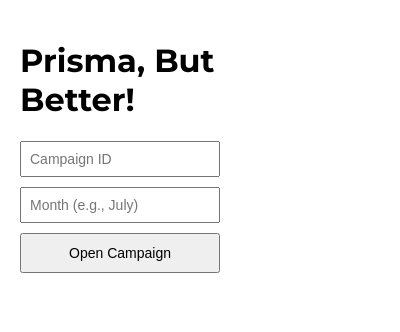
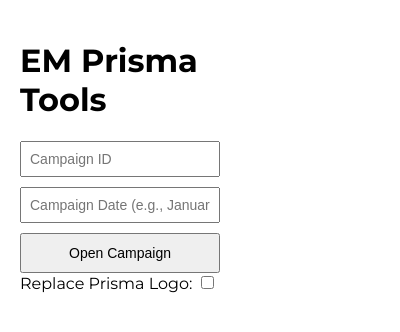
Before and after one commit to harrydbarnes/EMC-Toolshed-Extension, a browser extension: page popup.html in a window 400 px wide. Drawn offline with Linux system fonts and the light colour scheme.

Commit message:
Update popup.html

```diff
--- a/popup.html
+++ b/popup.html
@@ -1,17 +1,19 @@
 <!DOCTYPE html>
-<html lang="en">
+<html>
 <head>
-    <meta charset="UTF-8">
-    <meta name="viewport" content="width=device-width, initial-scale=1.0">
-    <title>Prisma, But Better!</title>
-    <link rel="stylesheet" href="style.css">
+    <title>EM Prisma Tools</title>
+    <link rel="stylesheet" type="text/css" href="style.css">
 </head>
 <body>
     <div class="container">
-        <h1>Prisma, But Better!</h1>
+        <h1 class="title">EM Prisma Tools</h1>
         <input type="text" id="campaignId" placeholder="Campaign ID">
-        <input type="text" id="campaignDate" placeholder="Month (e.g., July)">
+        <input type="text" id="campaignDate" placeholder="Campaign Date (e.g., January)">
         <button id="generateUrl">Open Campaign</button>
+        <div class="toggle-container">
+            <label for="logoToggle">Replace Prisma Logo:</label>
+            <input type="checkbox" id="logoToggle">
+        </div>
     </div>
     <script src="popup.js"></script>
 </body>
```
